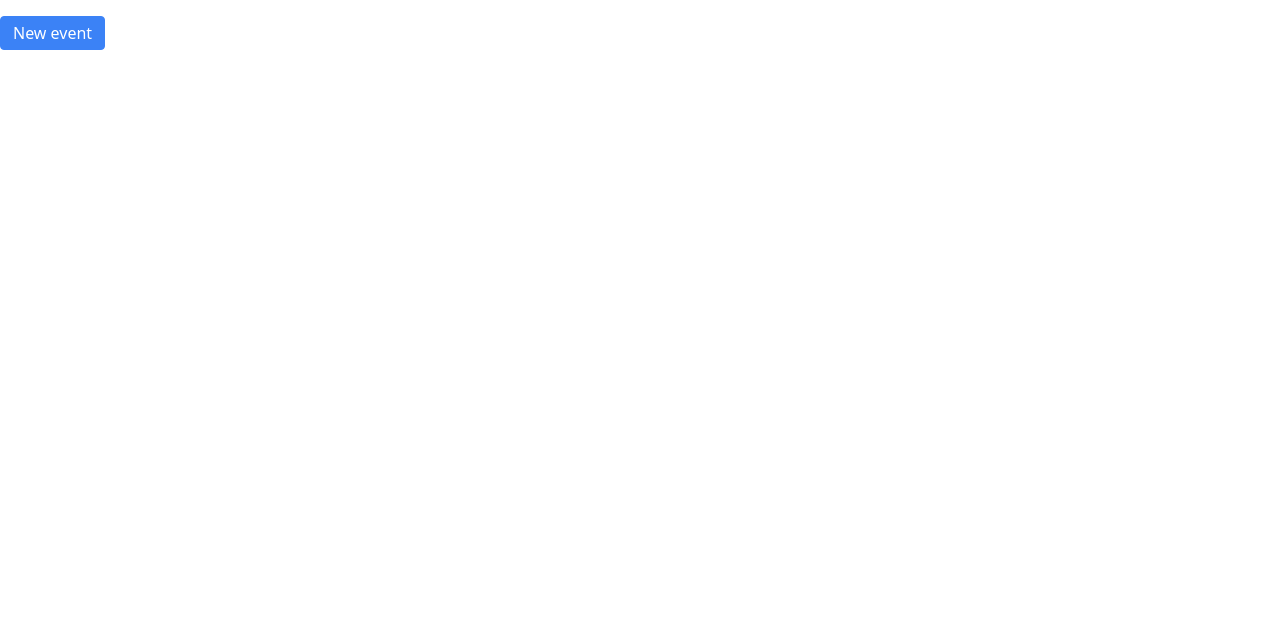
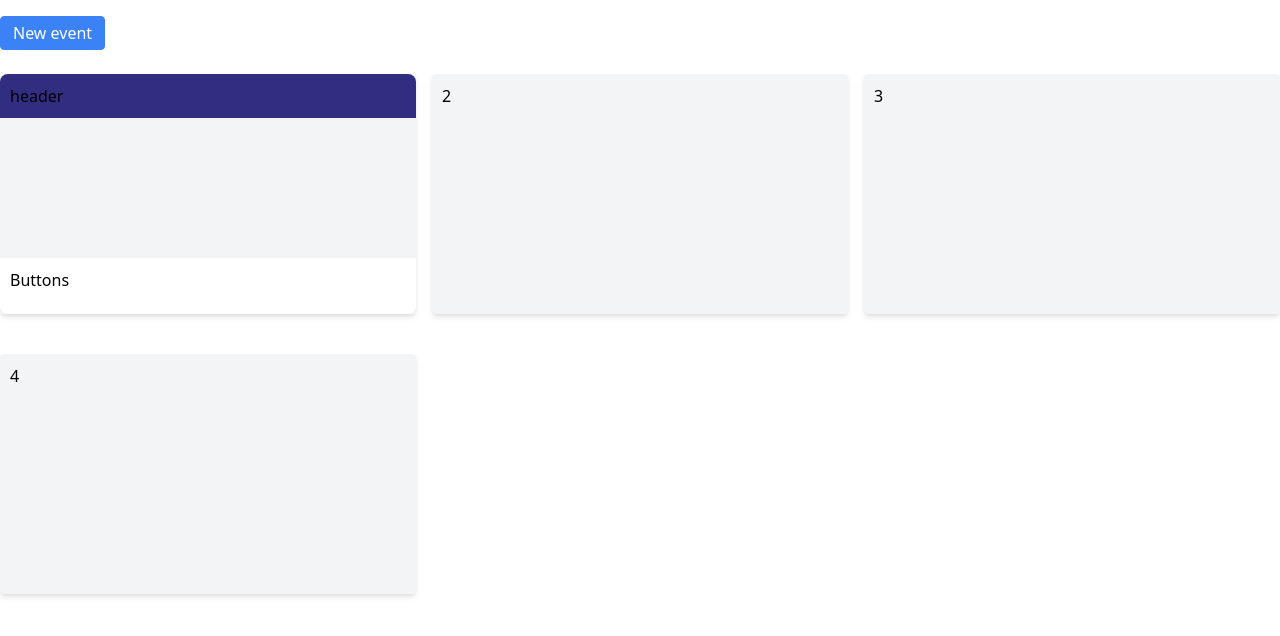
Before and after one commit to ethanbond64/chainlink_iris, a React (Create React App) app in the folder frontend/: page / in a window 1280 px wide. Shown: the top 636 px of the page. Built offline with nearby package versions, Linux system fonts and the light colour scheme.

Commit message:
beginning main ui page

```diff
--- a/frontend/src/App.js
+++ b/frontend/src/App.js
@@ -11,6 +11,24 @@ function App() {
           </div>
         </li>
       </ul>
+
+      <div className={`grid grid-cols-3 gap-4`}>
+        <div className={`relative mb-6 p-2.5 rounded shadow-md h-60 bg-gray-100`}>
+          <div className={`absolute rounded-t-lg inset-x-0 top-0 p-2.5 bg-indigo-900`}>
+            header
+          </div>
+          <div>
+            Description
+          </div>
+          <div class={`absolute rounded-b-lg inset-x-0 bottom-0 p-2.5 bg-white h-14`}>
+            Buttons
+          </div>
+        </div>
+        <div className={`mb-6 p-2.5 rounded shadow-md h-60 bg-gray-100`}>2</div>
+        <div className={`mb-6 p-2.5 rounded shadow-md h-60 bg-gray-100`}>3</div>
+        <div className={`mb-6 p-2.5 rounded shadow-md h-60 bg-gray-100`}>4</div>
+      </div>
+
       <footer className={`text-center`}>
       </footer>
     </div>
```
